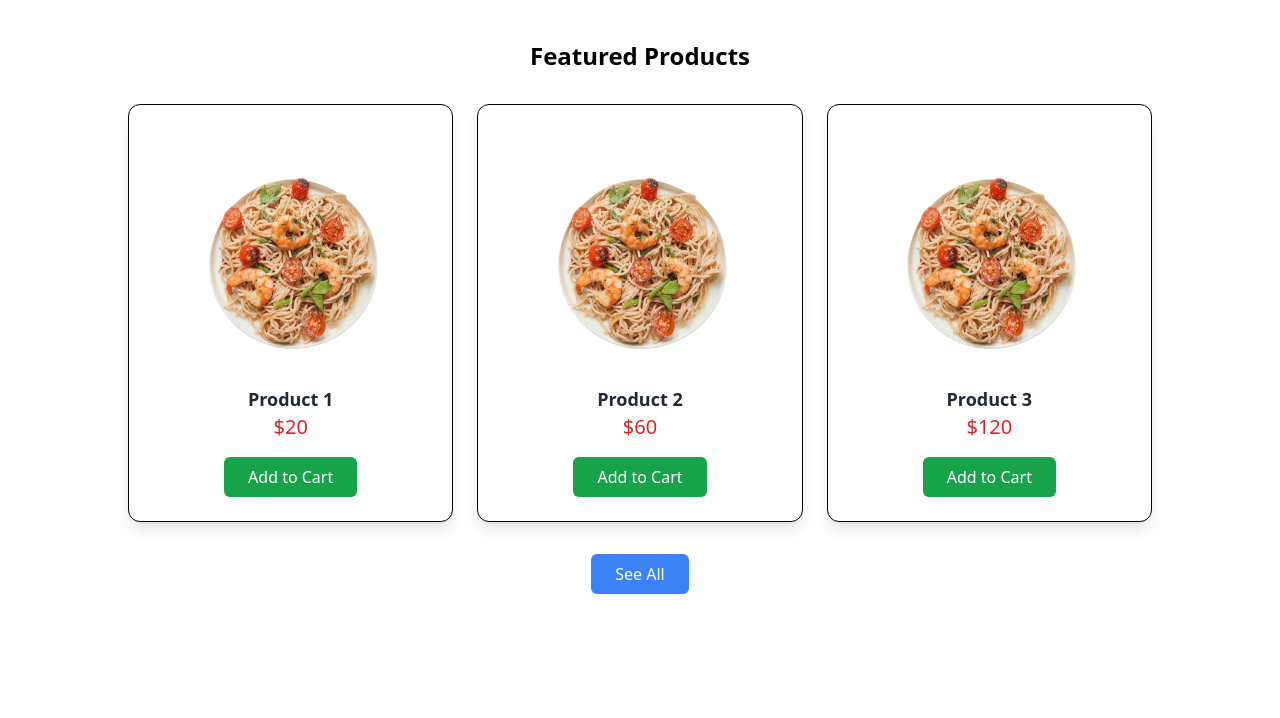
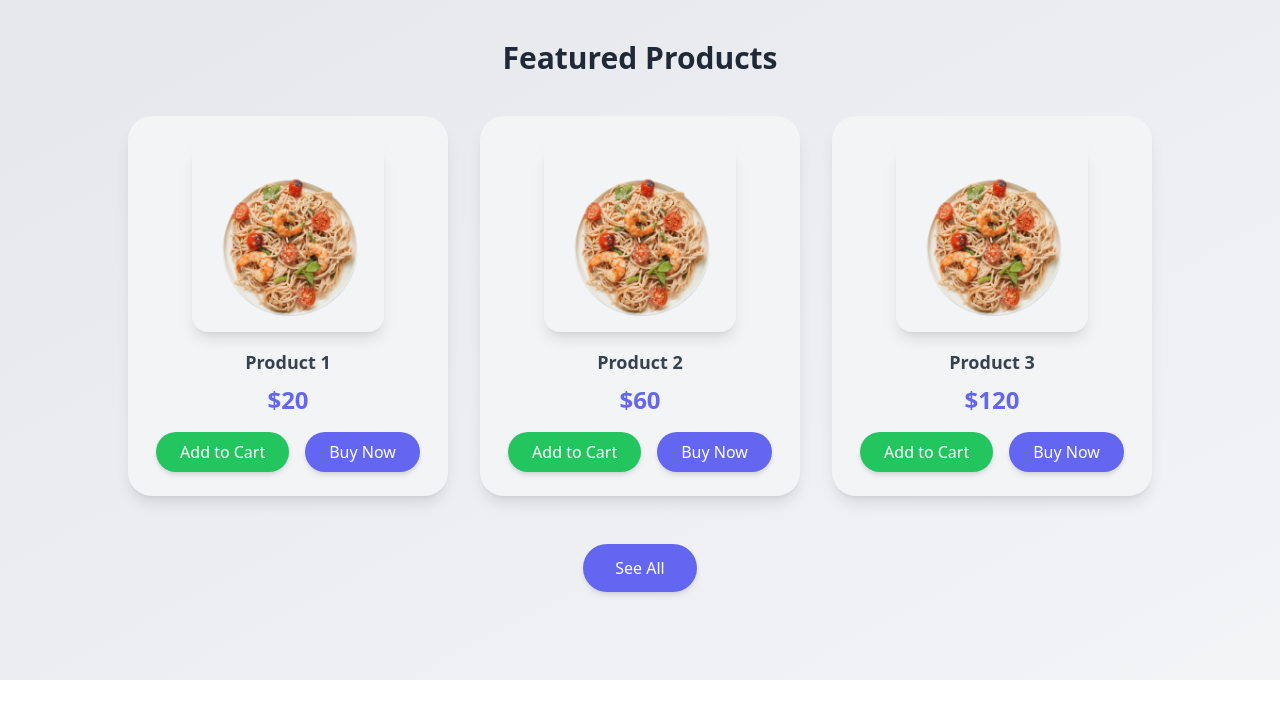
Before and after one commit to RavinduThilinaka/Spring-Boot-Project, a React (Create React App) app in the folder foodsite/: page /cart in a window 1280 px wide. Shown: the top 718 px of the page. Built offline with nearby package versions, Linux system fonts and the light colour scheme.

Commit message:
modify the food section

```diff
--- a/foodsite/src/component/dishes/Cart.jsx
+++ b/foodsite/src/component/dishes/Cart.jsx
@@ -1,9 +1,7 @@
 import React, { useState } from 'react';
-import { useNavigate } from 'react-router-dom'; // Use useNavigate instead of useHistory
-import rotateImg from '../../assets/rotate.png'; // Product image
-import Logo from "../../assets/foodlogo.png";
+import { useNavigate } from 'react-router-dom';
+import rotateImg from '../../assets/rotate.png';
 
-// Sample products for the homepage product section
 const products = [
   { id: 0, image: rotateImg, title: 'Product 1', price: 20 },
   { id: 1, image: rotateImg, title: 'Product 2', price: 60 },
@@ -11,52 +9,69 @@ const products = [
 ];
 
 const Cart = () => {
-  const navigate = useNavigate(); // Initialize navigate for React Router v6
-  const [isLoading, setIsLoading] = useState(false); // Loading state
+  const navigate = useNavigate();
+  const [isLoading, setIsLoading] = useState(false);
+  const [buying, setBuying] = useState(null);
 
-  // This function is triggered when the "See All" button is clicked
   const handleSeeAllClick = () => {
-    setIsLoading(true); // Start loading
+    setIsLoading(true);
+    setTimeout(() => {
+      setIsLoading(false);
+      navigate('/food');
+    }, 2000);
+  };
 
-    // Simulate a loading process (e.g., API call or processing time)
+  const handleBuyNow = (product) => {
+    setBuying(product.id);
     setTimeout(() => {
-      setIsLoading(false); // Stop loading
-      navigate('/food'); // Navigate to the food list after loading
-    }, 2000); // Simulate a 2-second loading process
+      setBuying(null);
+      navigate(`/checkout/${product.id}`);
+    }, 1500);
   };
 
   return (
-    <div className="home-page flex flex-col items-center bg-white py-10 dark:bg-gray-800 dark:text-white">
-      {/* Product Section */}
-      <div className="product-section w-4/5 mb-12" data-aos="slide-up" data-aos-duration="300">
-        <h2 className="text-2xl font-bold text-center mb-8">Featured Products</h2>
-        <div className="grid grid-cols-3 gap-6">
+    <div className="home-page flex flex-col items-center bg-gradient-to-br from-gray-200 to-gray-100 py-10 dark:from-gray-700 dark:to-black dark:text-white">
+      <div className="product-section w-4/5 mb-12" data-aos="fade-up" data-aos-duration="300">
+        <h2 className="text-3xl font-extrabold text-center mb-10 text-gray-800 dark:text-white">
+          Featured Products
+        </h2>
+        <div className="grid grid-cols-1 md:grid-cols-2 lg:grid-cols-3 gap-8">
           {products.map((product) => (
             <div
               key={product.id}
-              className="border border-black p-6 rounded-xl flex flex-col items-center bg-white shadow-lg hover:shadow-xl transform hover:scale-105 transition-all duration-200 cursor-pointer dark:bg-gray-700"
+              className="relative p-6 bg-gray-100 dark:bg-gray-900 rounded-3xl shadow-lg hover:shadow-2xl transition-all duration-300 transform hover:scale-105 flex flex-col items-center"
             >
-              <div className="h-60 w-60 flex items-center justify-center rounded-xl overflow-hidden">
+              <div className="h-48 w-48 rounded-2xl overflow-hidden shadow-lg mb-4">
                 <img
                   src={product.image}
                   alt={product.title}
-                  className="object-cover h-full w-full transition-transform duration-500 transform hover:scale-110"
+                  className="object-cover w-full h-full transition-transform duration-500 transform hover:scale-110"
                 />
               </div>
-              <div className="mt-4 flex flex-col items-center text-center">
-                <p className="text-lg font-semibold text-gray-800 dark:text-white">{product.title}</p>
-                <h2 className="text-red-600 text-xl dark:text-white">${product.price}</h2>
-                <button className="bg-green-600 text-white py-2 px-6 rounded-md mt-4 hover:bg-green-700 transition duration-300 transform hover:scale-105">
+              <p className="text-lg font-semibold text-gray-700 dark:text-gray-200 mb-2">
+                {product.title}
+              </p>
+              <h3 className="text-2xl font-bold text-indigo-500 dark:text-indigo-400 mb-4">
+                ${product.price}
+              </h3>
+              <div className="flex space-x-4">
+                <button className="bg-green-500 dark:bg-green-800 text-white py-2 px-6 rounded-full shadow-md hover:bg-green-600 hover:shadow-lg transition-all duration-300">
                   Add to Cart
+                </button>
+                <button
+                  onClick={() => handleBuyNow(product)}
+                  className="bg-indigo-500 dark:bg-indigo-800 text-white py-2 px-6 rounded-full shadow-md hover:bg-indigo-600 hover:shadow-lg transition-all duration-300"
+                >
+                  {buying === product.id ? 'Processing...' : 'Buy Now'}
                 </button>
               </div>
             </div>
           ))}
         </div>
-        <div className="flex justify-center mt-8">
+        <div className="flex justify-center mt-12">
           <button
             onClick={handleSeeAllClick}
-            className="bg-blue-500 text-white py-2 px-6 rounded-md hover:bg-blue-600 transition duration-300"
+            className="bg-indigo-500 text-white py-3 px-8 rounded-full shadow-md hover:bg-indigo-600 hover:shadow-lg transition-all duration-300 transform hover:scale-105"
           >
             {isLoading ? 'Loading...' : 'See All'}
           </button>
--- a/foodsite/src/component/dishes/FoodList.jsx
+++ b/foodsite/src/component/dishes/FoodList.jsx
@@ -1,6 +1,7 @@
 import React, { useState } from 'react';
 import rotateImg from '../../assets/rotate.png';
 import Logo from "../../assets/foodlogo.png";
+
 const FoodList = () => {
   const products = [
     { id: 0, image: rotateImg, title: 'Product 1', price: 20 },
@@ -27,62 +28,61 @@ const FoodList = () => {
   const total = cart.reduce((acc, item) => acc + item.price, 0);
 
   return (
-    <div className="flex flex-col items-center bg-gray-50 min-h-screen py-6">
+    <div className="flex flex-col items-center bg-gray-50 min-h-screen py-6 dark:bg-gray-900 dark:text-white">
       {/* Header */}
-
-      <div className="flex justify-between items-center bg-gray-100 w-4/5 p-4 rounded-xl shadow-lg mb-8">
-      <img src={Logo} alt="" className='w-20 h-20' />
-        <p className="text-3xl font-extrabold ">Good Food</p>
-        <div className="flex items-center bg-white p-2 rounded-xl shadow-md">
+      <div className="flex justify-between items-center bg-gray-100 w-4/5 p-4 rounded-xl shadow-lg mb-8 dark:bg-gray-800">
+        <img src={Logo} alt="" className="w-20 h-20" />
+        <p className="text-3xl font-extrabold text-gray-800 dark:text-gray-200">Good Food</p>
+        <div className="flex items-center bg-white p-2 rounded-xl shadow-md dark:bg-gray-700">
           <i className="fa-solid fa-cart-shopping text-yellow-500 text-xl mr-2"></i>
-          <p className="bg-red-500 text-white rounded-full h-6 w-6 flex items-center justify-center">{cart.length}</p>
+          <p className="bg-red-500 text-white rounded-full h-6 w-6 flex items-center justify-center">
+            {cart.length}
+          </p>
         </div>
       </div>
 
       {/* Main Container */}
       <div className="flex w-4/5 gap-6">
         {/* Products List */}
-        <div className="grid grid-cols-3 gap-6 w-full">
+        <div className="grid grid-cols-1 sm:grid-cols-2 lg:grid-cols-3 gap-6 w-full">
           {products.map((product) => (
             <div
               key={product.id}
-              className="border border-black p-6 rounded-xl flex flex-col items-center bg-white shadow-lg hover:shadow-xl transform hover:scale-105 transition-all duration-200 cursor-pointer"
+              className="relative p-6 bg-white dark:bg-gray-800 rounded-3xl shadow-md hover:shadow-xl transform hover:scale-105 transition-all duration-300 flex flex-col items-center"
             >
-              <div className="h-44 w-full flex items-center justify-center rounded-xl overflow-hidden">
+              <div className="h-48 w-full flex items-center justify-center rounded-2xl overflow-hidden shadow-md mb-4">
                 <img
                   src={product.image}
                   alt={product.title}
-                  className="object-cover h-full w-full transition-transform duration-500 transform hover:scale-110"
+                  className="object-cover w-full h-full transition-transform duration-500 transform hover:scale-110"
                 />
               </div>
-              <div className="mt-4 flex flex-col items-center text-center">
-                <p className="text-lg font-semibold text-gray-800">{product.title}</p>
-                <h2 className="text-red-600 text-xl">${product.price}</h2>
-                <button
-                  onClick={() => addToCart(product)}
-                  className="bg-green-600 text-white py-2 px-6 rounded-md mt-4 hover:bg-green-700 transition duration-300 transform hover:scale-105"
-                >
-                  Add to Cart
-                </button>
-              </div>
+              <p className="text-lg font-semibold text-gray-800 dark:text-gray-200 mb-2">{product.title}</p>
+              <h3 className="text-2xl font-bold text-red-600 dark:text-red-400 mb-4">${product.price}</h3>
+              <button
+                onClick={() => addToCart(product)}
+                className="bg-green-500 text-white py-2 px-6 rounded-full shadow-md hover:bg-green-600 hover:shadow-lg transition-all duration-300"
+              >
+                Add to Cart
+              </button>
             </div>
           ))}
         </div>
 
         {/* Cart Sidebar */}
         {isCartVisible && (
-          <div className="w-2/5 max-w-sm border p-6 rounded-xl bg-white shadow-lg">
-            <div className="bg-gray-200 p-3 rounded-xl mb-6 text-center">
-              <p className="text-xl font-bold">My Cart</p>
+          <div className="w-2/5 max-w-sm border p-6 rounded-xl bg-white shadow-lg dark:bg-gray-800">
+            <div className="bg-gray-200 dark:bg-gray-700 p-3 rounded-xl mb-6 text-center">
+              <p className="text-xl font-bold text-gray-800 dark:text-gray-200">My Cart</p>
             </div>
             <div>
               {cart.length === 0 ? (
-                <p className="text-center text-gray-500">Your cart is empty</p>
+                <p className="text-center text-gray-500 dark:text-gray-400">Your cart is empty</p>
               ) : (
                 cart.map((item, index) => (
                   <div
                     key={index}
-                    className="flex justify-between items-center bg-gray-100 p-3 rounded-lg mb-4 shadow-sm"
+                    className="flex justify-between items-center bg-gray-100 dark:bg-gray-700 p-3 rounded-lg mb-4 shadow-sm"
                   >
                     <div className="flex items-center">
                       <div className="h-12 w-12 rounded-full border border-yellow-600 flex items-center justify-center">
@@ -92,10 +92,10 @@ const FoodList = () => {
                           className="h-10 w-10 rounded-full object-cover"
                         />
                       </div>
-                      <p className="text-sm ml-4 text-gray-700">{item.title}</p>
+                      <p className="text-sm ml-4 text-gray-700 dark:text-gray-200">{item.title}</p>
                     </div>
                     <div className="flex items-center">
-                      <h2 className="text-lg text-gray-800">${item.price}.00</h2>
+                      <h2 className="text-lg text-gray-800 dark:text-gray-200">${item.price}.00</h2>
                       <i
                         className="fa-solid fa-trash text-red-600 cursor-pointer ml-4 hover:text-red-700 transition duration-200"
                         onClick={() => removeFromCart(index)}
@@ -105,14 +105,13 @@ const FoodList = () => {
                 ))
               )}
             </div>
-            <div className="flex justify-between mt-4 pt-4 border-t border-gray-300">
-              <h3 className="text-lg font-semibold text-gray-700">Total</h3>
-              <h2 className="text-xl font-bold text-gray-900">${total}.00</h2>
+            <div className="flex justify-between mt-4 pt-4 border-t border-gray-300 dark:border-gray-600">
+              <h3 className="text-lg font-semibold text-gray-700 dark:text-gray-200">Total</h3>
+              <h2 className="text-xl font-bold text-gray-900 dark:text-gray-100">${total}.00</h2>
             </div>
           </div>
         )}
       </div>
-
     </div>
   );
 };
```
